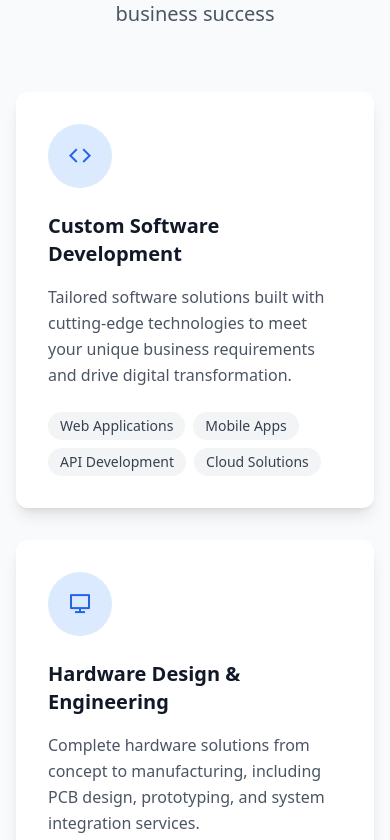
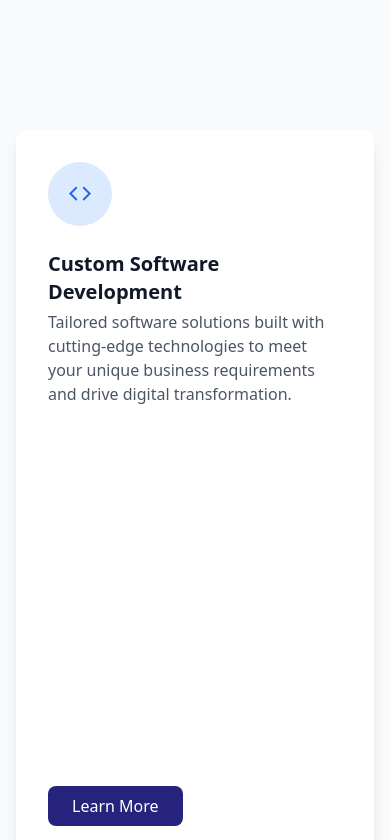
Before and after one commit to UmerDaraz163/teresol-web, a Next.js app: page / in a window 390 px wide. Shown: the part 1124-1964 px from the top of the page. Built offline with nearby package versions, Linux system fonts and the light colour scheme.

Commit message:
changes in animation

```diff
--- a/app/page.tsx
+++ b/app/page.tsx
@@ -14,6 +14,12 @@ export default function Home() {
   const [visibleSections, setVisibleSections] = useState<{ [key: string]: boolean }>({});
   const [mounted, setMounted] = useState(false);
   const sectionRefs = useRef<{ [key: string]: HTMLElement | null }>({});
+  const [hasScrolledToServices, setHasScrolledToServices] = useState(false);
+  const [hasEnteredServices, setHasEnteredServices] = useState(false);
+  const headingRef = useRef<HTMLDivElement | null>(null);
+  const [headingVisible, setHeadingVisible] = useState(false);
+
+
 
   const heroSlides = [
     {
@@ -125,6 +131,24 @@ export default function Home() {
   }, []);
 
   useEffect(() => {
+    if (!mounted || !headingRef.current) return;
+
+    const observer = new IntersectionObserver(
+      ([entry]) => {
+        if (entry.isIntersecting) {
+          setHeadingVisible(true);
+          // observer.disconnect(); // stop observing after first trigger
+        }
+      },
+      { threshold: 0.5 }
+    );
+
+    observer.observe(headingRef.current);
+
+    return () => observer.disconnect();
+  }, [mounted]);
+
+  useEffect(() => {
     if (!mounted) return;
 
     const heroInterval = setInterval(() => {
@@ -144,19 +168,31 @@ export default function Home() {
   useEffect(() => {
     if (!mounted) return;
 
+
     const observer = new IntersectionObserver(
       (entries) => {
         entries.forEach((entry) => {
+          const id = entry.target.id;
+
           if (entry.isIntersecting) {
-            setVisibleSections(prev => ({
+            setVisibleSections((prev) => ({
               ...prev,
-              [entry.target.id]: true
+              [id]: true,
             }));
+
+            if (id === 'featured-services' && !hasEnteredServices) {
+              setTimeout(() => {
+                setHasEnteredServices(true);
+              }, 1200); // ⏳ Delay of 1 second after section enters
+            }
+
           }
         });
       },
-      { threshold: 0.1 }
+      { threshold: 0.6 } // Ensures 60% visible before triggering
     );
+
+
 
     Object.values(sectionRefs.current).forEach(ref => {
       if (ref) observer.observe(ref);
@@ -168,6 +204,8 @@ export default function Home() {
   const setSectionRef = (id: string) => (el: HTMLElement | null) => {
     sectionRefs.current[id] = el;
   };
+
+
 
   const stats = [
     { number: "500+", label: "Projects Completed" },
@@ -253,14 +291,78 @@ export default function Home() {
       </section>
 
       {/* Featured Services Section */}
-[      <section
+
+
+      <section
         id="featured-services"
         ref={setSectionRef('featured-services')}
-        className="py-20 bg-gray-50"
+        className="py-20 bg-gray-50 transition-all duration-700"
       >
         <div className="container mx-auto px-4">
-          <div className={`text-center mb-16 transform transition-all duration-1000 ${visibleSections['featured-services'] ? 'translate-y-0 opacity-100' : 'translate-y-10 opacity-0'
-            }`}>
+          {hasEnteredServices ? (
+            <div className="grid grid-cols-1 lg:grid-cols-2 gap-12 items-start transition-all duration-[1500ms] ease-in-out opacity-100 ">
+              {/* Left: Heading */}
+              {/* Sticky Heading */}
+              <div
+                ref={headingRef}
+                className={`lg:sticky top-32 self-start z-10 transition-all duration-1000 ease-out transform ${headingVisible ? 'opacity-100 translate-x-0' : 'opacity-0 -translate-x-10'
+                  }`}
+              >
+                <h2 className="text-5xl font-extrabold text-gray-900 mb-6">
+                  Featured Services
+                </h2>
+                <p className="text-xl text-gray-600 leading-relaxed">
+                  Discover our most popular technology solutions that drive business success
+                </p>
+              </div>
+
+
+
+              {/* Right: Vertical Cards */}
+              <div className="flex flex-col gap-8">
+                {featuredServices.map((service, index) => (
+                  <div
+                    key={index}
+                    className="bg-white p-8 rounded-xl shadow-lg hover:shadow-2xl transform hover:-translate-y-3 hover:scale-105 transition-all duration-500 group"
+                  >
+                    <div className="w-16 h-16 flex items-center justify-center bg-blue-100 rounded-full mb-6 group-hover:bg-[#25237b] transition-colors duration-300">
+                      <i className={`${service.icon} text-2xl text-blue-600 group-hover:text-[#8b0303]`}></i>
+                    </div>
+                    <h3 className="text-xl font-semibold text-gray-900 mb-1 group-hover:text-blue-600">
+                      {service.title}
+                    </h3>
+                    <p className="text-gray-600 mb-1">{service.description}</p>
+                    <div className="flex flex-wrap gap-2">
+                      {service.features.map((feature, featureIndex) => (
+                        <span
+                          key={featureIndex}
+                          className="{`bg-white p-8 rounded-xl shadow-lg transform transition-all duration-700 ease-out
+                          hover:shadow-2xl hover:-translate-y-2 hover:scale-105
+                          opacity-0 translate-y-5 ${hasEnteredServices ? 'opacity-100 translate-y-0' : ''}
+                        `}
+                        style={{ transitionDelay: `${index * 200}ms` }}"
+                        >
+                          {feature}
+                        </span>
+
+                      ))}
+                    </div>
+                    <div className="mt-0">
+                      <Link
+                        href={`/services/${service.title.toLowerCase().replace(/\s+/g, '-')}`}
+                        className="inline-block bg-[#25237b] hover:bg-[#8b0303] text-white px-6 py-2 rounded-lg font-medium transition-all duration-300 hover:scale-105"
+                      >
+                        Learn More
+                      </Link>
+                    </div>
+                  </div>
+                ))}
+              </div>
+            </div>
+          ) : (
+            // Default Grid View
+            <div className="transition-opacity duration-1000 ease-out opacity-100">
+              <div className="text-center mb-16">
                 <h2 className="text-4xl font-bold text-gray-900 mb-4">Featured Services</h2>
                 <p className="text-xl text-gray-600 max-w-3xl mx-auto">
                   Discover our most popular technology solutions that drive business success
@@ -271,22 +373,20 @@ export default function Home() {
                 {featuredServices.map((service, index) => (
                   <div
                     key={index}
-                className={`bg-white p-8 rounded-xl shadow-lg hover:shadow-2xl transition-all backface-visible duration-150 transform hover:-translate-y-3 hover:scale-105 cursor-pointer group ${visibleSections['featured-services']
-                  ? 'translate-y-0 opacity-100'
-                  : 'translate-y-10 opacity-0'
-                  }`}
-                style={{ transitionDelay: `${index * 200}ms` }}
+                    className="bg-white p-8 rounded-xl shadow-lg hover:shadow-2xl transform hover:-translate-y-3 hover:scale-105 transition-all duration-500 group"
                   >
-                <div className="w-16 h-16 flex items-center justify-center bg-blue-100 rounded-full mb-6 group-hover:bg-[#25237b]700 transition-colors duration-300">
-                  <i className={`${service.icon} text-2xl text-blue-600 group-hover:text-[#8b0303] transition-colors duration-300`}></i>
+                    <div className="w-16 h-16 flex items-center justify-center bg-blue-100 rounded-full mb-6 group-hover:bg-[#25237b] transition-colors duration-300">
+                      <i className={`${service.icon} text-2xl text-blue-600 group-hover:text-[#8b0303]`}></i>
                     </div>
-                <h3 className="text-xl font-semibold text-gray-900 mb-4 group-hover:text-blue-600 transition-colors duration-300">{service.title}</h3>
-                <p className="text-gray-600 leading-relaxed mb-6">{service.description}</p>
+                    <h3 className="text-xl font-semibold text-gray-900 mb-4 group-hover:text-blue-600">
+                      {service.title}
+                    </h3>
+                    <p className="text-gray-600 mb-6">{service.description}</p>
                     <div className="flex flex-wrap gap-2">
                       {service.features.map((feature, featureIndex) => (
                         <span
                           key={featureIndex}
-                      className="px-3 py-1 bg-gray-100 text-gray-700 text-sm rounded-full group-hover:bg-blue-100 group-hover:text-blue-800 transition-colors duration-300"
+                          className="px-3 py-1 bg-gray-100 text-gray-700 text-sm rounded-full group-hover:bg-blue-100 group-hover:text-blue-800"
                         >
                           {feature}
                         </span>
@@ -296,8 +396,13 @@ export default function Home() {
                 ))}
               </div>
             </div>
+          )}
+        </div>
       </section>
-]
+
+
+
+
       {/* Stats Section */}
       {/* <section className="py-20 bg-[#25237b]">
         <div className="container mx-auto px-4">
@@ -321,7 +426,7 @@ export default function Home() {
         className="py-20"
       >
         <div className="container mx-auto px-4">
-          <div className={`text-center mb-16 transform transition-all duration-1000 ${visibleSections['certifications'] ? 'translate-y-0 opacity-100' : 'translate-y-10 opacity-0'
+          <div className={`text-center mb-16 transform transition-all duration-1000 ${hasScrolledToServices ? 'translate-y-0 opacity-100' : 'translate-y-10 opacity-0'
             }`}>
             <h2 className="text-4xl font-bold text-gray-900 mb-4">Certifications & Memberships</h2>
             <p className="text-xl text-gray-600">
@@ -389,7 +494,7 @@ export default function Home() {
             {featuredBlogs.map((blog, index) => (
               <article
                 key={index}
-                className={`bg-white rounded-xl shadow-lg hover:shadow-2xl transition-all duration-500 transform hover:-translate-y-3 hover:scale-105 cursor-pointer group overflow-hidden ${visibleSections['featured-blogs']
+                className={`bg-white rounded-xl shadow-lg hover:shadow-2xl transition-all duration-500 transform hover:-translate-y-3 hover:scale-105 cursor-pointer group ${hasScrolledToServices
                   ? 'translate-y-0 opacity-100'
                   : 'translate-y-10 opacity-0'
                   }`}
--- /dev/null
+++ b/app/styles/homepage.css
@@ -0,0 +1,12 @@
+/* Static View */
+#featured-services .text-center,
+#featured-services .grid {
+  transition: transform 1s ease, opacity 1s ease;
+}
+
+/* Animated View */
+#featured-services .text-center.translate-y-0,
+#featured-services .grid.translate-y-0 {
+  transform: translateY(0);
+  opacity: 1;
+}
```
Also changed, not shown: 1 other file (tests, documents, lock files or other folders). Lines whose indentation alone changed are shown as unchanged.
